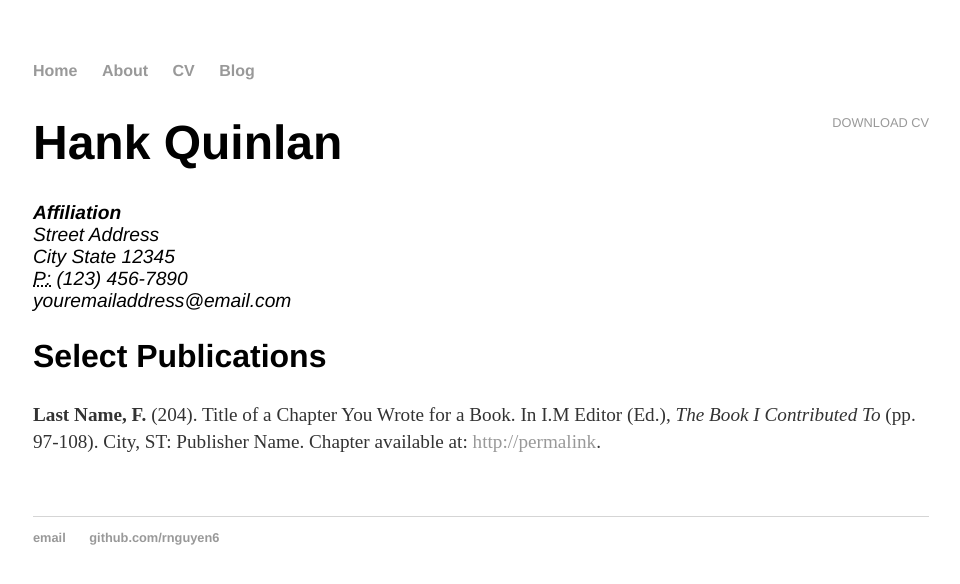
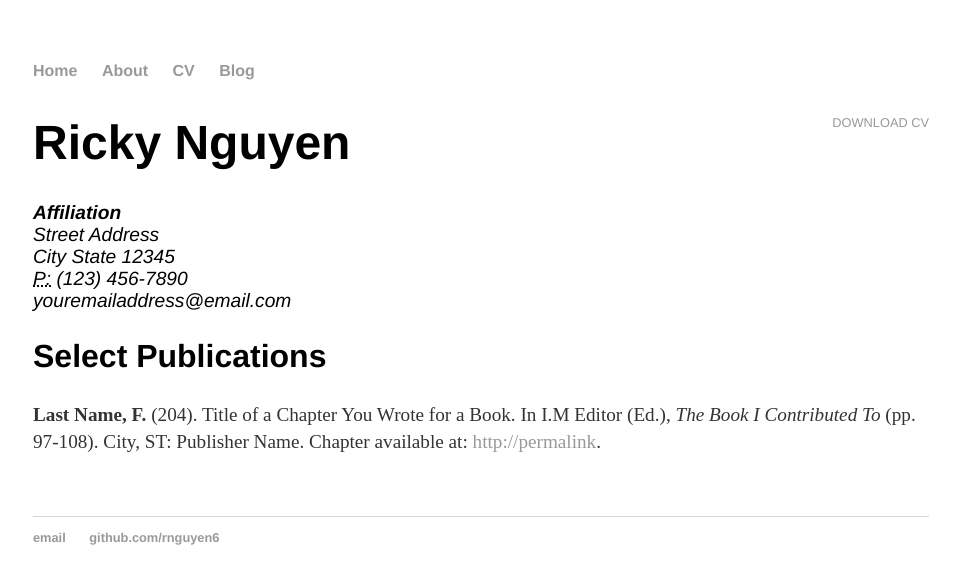
Before and after one commit to rnguyen6/rnguyen6.github.io, a Jekyll site: the page built from cv/index.html, in a window 1280 px wide. Shown: the top 584 px of the page, without its empty margins (159-1119 px from the left). Built offline with Jekyll 4.4.1, drawn with Linux system fonts in a browser that asks for light colours.

Commit message:
Update index.html

```diff
--- a/cv/index.html
+++ b/cv/index.html
@@ -1,11 +1,11 @@
 ---
 layout: default
-title: CV of Your Name
+title: CV of Ricky Nguyen
 ---
 
 	<div class="cv">
 		<a href="#" class="download" title="Download CV as PDF">Download CV</a>
-					<h1>Hank Quinlan</h1>
+					<h1>Ricky Nguyen</h1>
 					<address>
 					<strong>Affiliation</strong><br>
 					Street Address<br>
```
